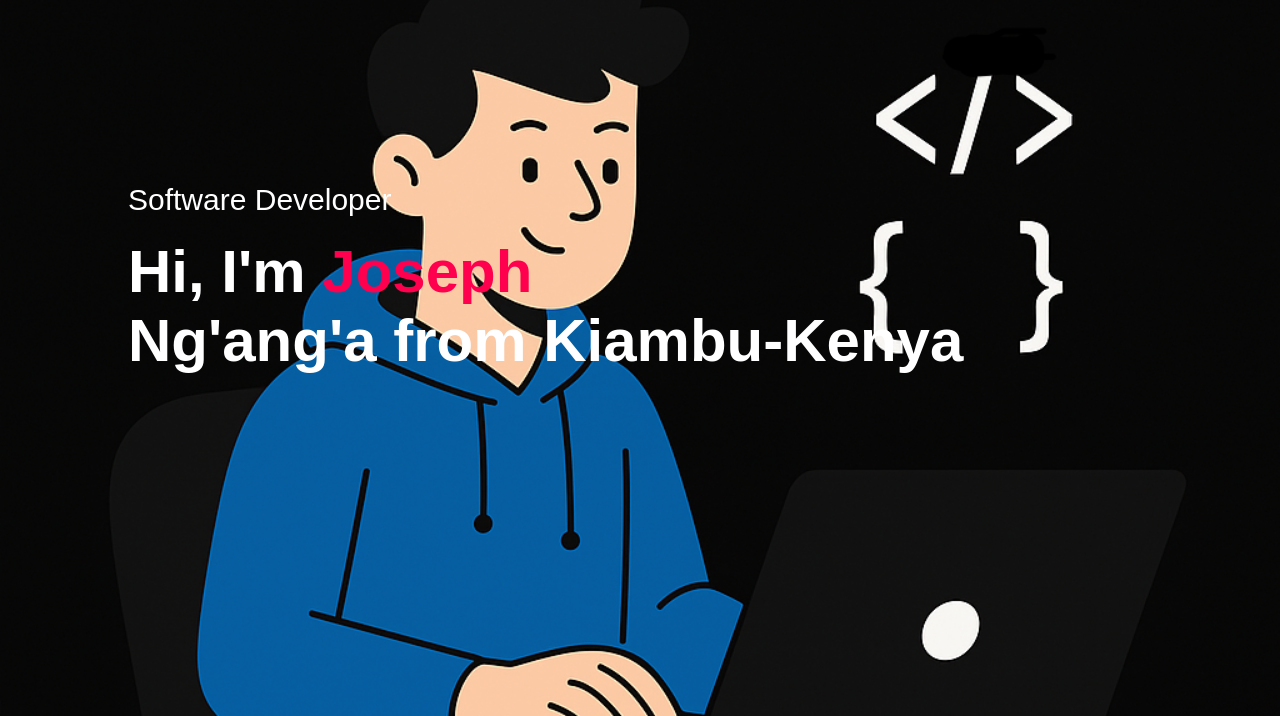
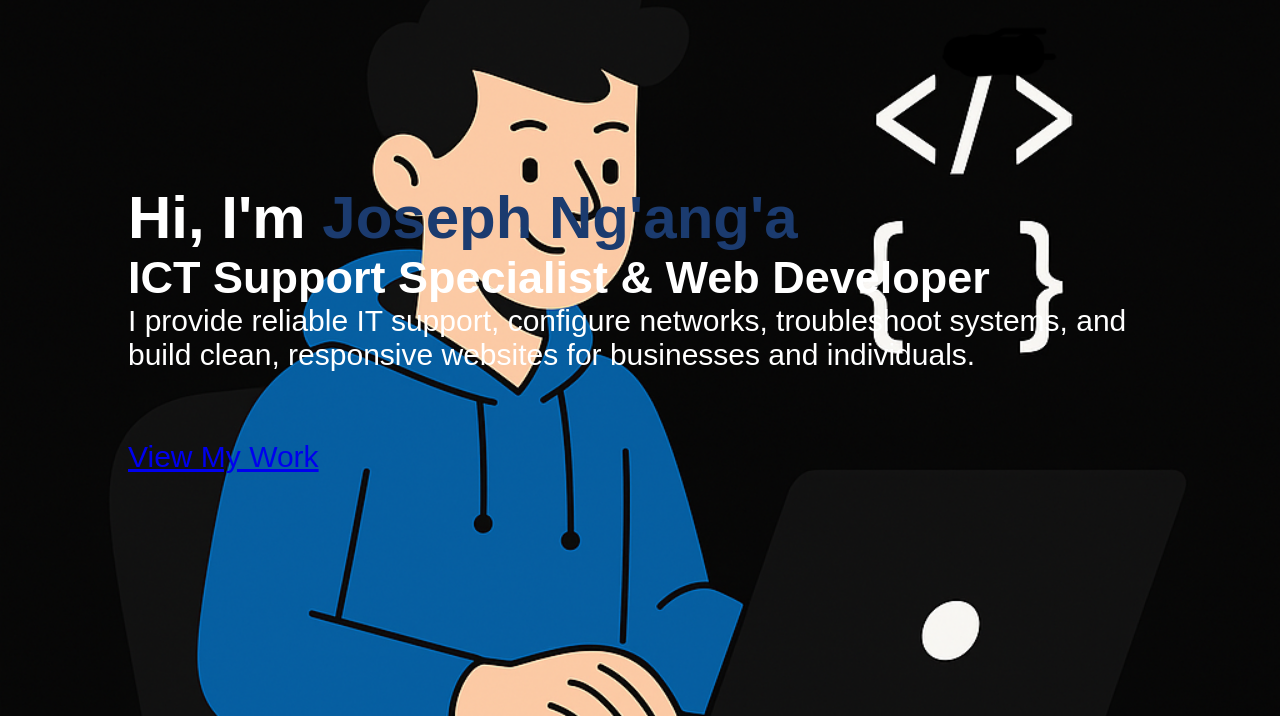
Before and after one commit to Joseph034-cpu/joengash.com, a plain HTML site: page index.html in a window 1280 px wide. Shown: the part 84-800 px from the top of the page. Drawn offline with Linux system fonts and the light colour scheme.

Commit message:
Update index.html

```diff
--- a/index.html
+++ b/index.html
@@ -25,8 +25,10 @@
                 <i class="fa-solid fa-bars" onclick="openmenu()"></i>
             </nav>
             <div class="header-text">
-                <p>Software Developer</p>
-                <h1>Hi, I'm <span>Joseph</span><br>Ng'ang'a from Kiambu-Kenya</h1>
+                <h1>Hi, I'm <strong style="color:#1B3B6F;">Joseph Ng'ang'a</strong></h1>
+                <h2>ICT Support Specialist & Web Developer</h2>
+                <p>I provide reliable IT support, configure networks, troubleshoot systems, and build clean, responsive websites for businesses and individuals.</p><br><br>
+                 <a href="#portfolio" class="button scrolly">View My Work</a>
             </div>
         </div>
     </div>
```
